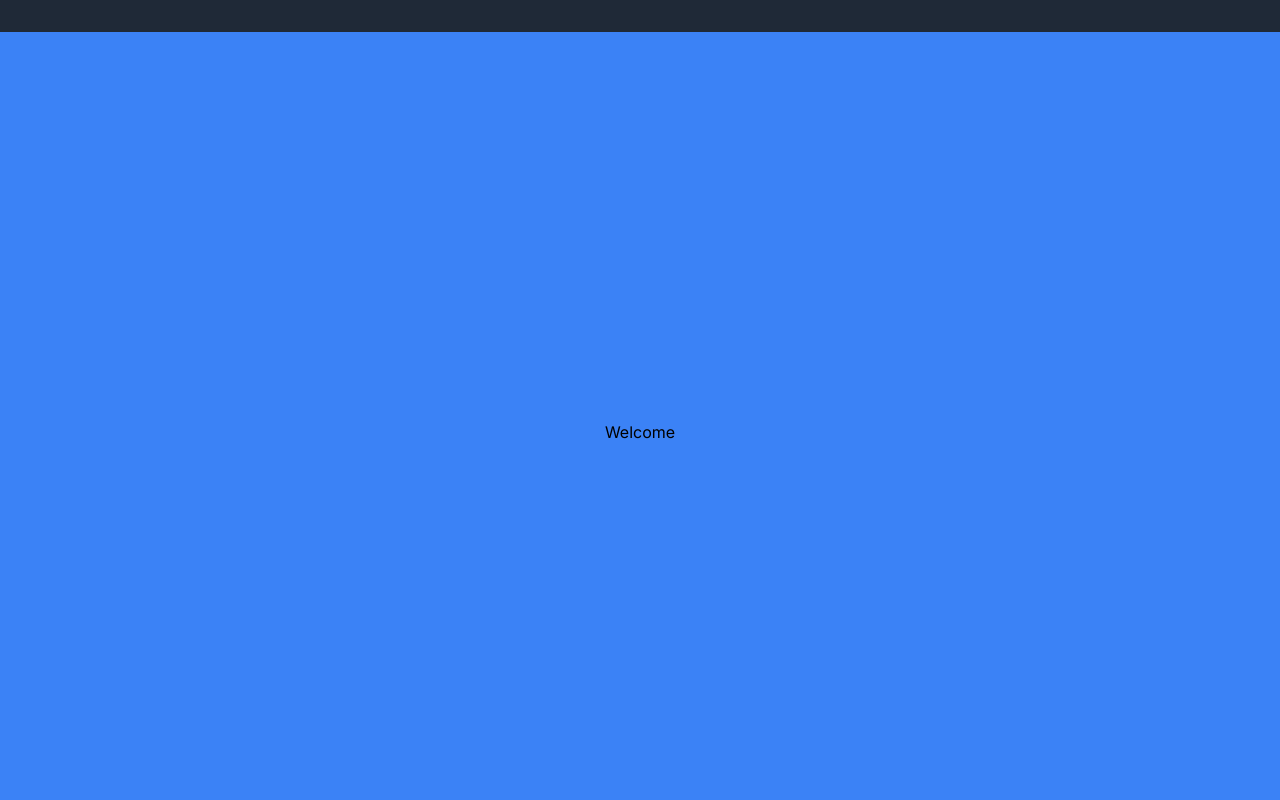
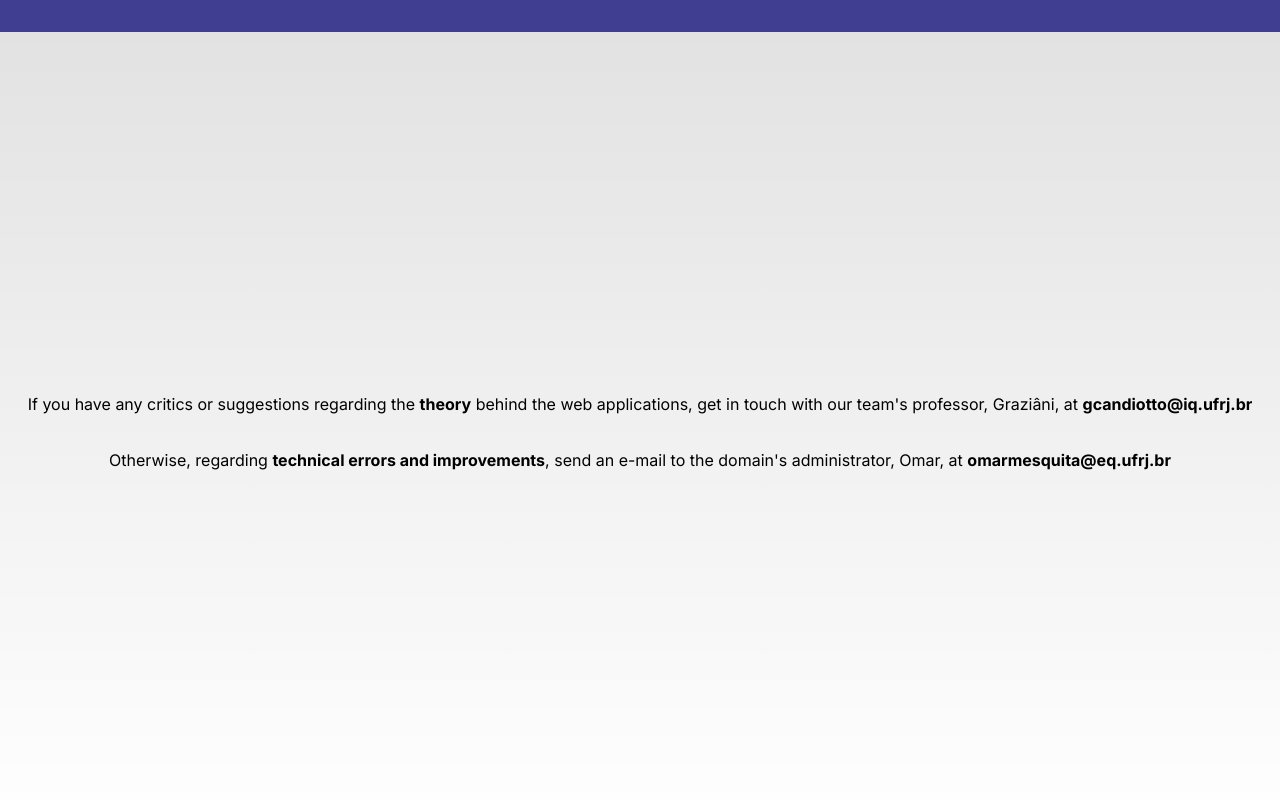
Before and after one commit to NanoCalc/nanocalc-oss, a Next.js app in the folder frontend/: page / in a window 1280 px wide. Shown: the top 800 px of the page. Built offline with nearby package versions, Linux system fonts and the light colour scheme.

Commit message:
feat: :sparkles: add animated text, projects colors and home text

```diff
--- a/frontend/app/components/Navbar.tsx
+++ b/frontend/app/components/Navbar.tsx
@@ -27,7 +27,7 @@ export default function Navbar() {
     }
 
     return (
-        <nav ref={navbarRef} className="navbar bg-gray-800 text-white p-4">
+        <nav ref={navbarRef} className="navbar bg-nanocalc-blue text-white p-4">
             <div className="flex justify-between items-center">
                 {/*<div className="text-xl">NanoCalc</div>*/}
                 <div className="md:hidden toggle-button" onClick={handleToggle}>
--- a/frontend/app/globals.css
+++ b/frontend/app/globals.css
@@ -4,17 +4,18 @@
 
 :root {
   --foreground-rgb: 0, 0, 0;
-  --background-start-rgb: 214, 219, 220;
+  --background-start-rgb: 225, 225, 225;
   --background-end-rgb: 255, 255, 255;
 }
 
 @media (prefers-color-scheme: dark) {
   :root {
     --foreground-rgb: 255, 255, 255;
-    --background-start-rgb: 0, 0, 0;
+    --background-start-rgb: 25, 25, 25;
     --background-end-rgb: 0, 0, 0;
   }
 }
+
 
 html {
   scroll-behavior: smooth;
@@ -44,5 +45,5 @@ body {
 }
 
 .collapsible.open {
-  max-height: 500px; /* Adjust based on content */
+  max-height: 500px;
 }
--- a/frontend/app/page.tsx
+++ b/frontend/app/page.tsx
@@ -1,14 +1,18 @@
-import Image from "next/image";
+import Link from 'next/link';
 
 export default function Home() {
   return (
     <main className="flex min-h-screen flex-col items-center justify-between">
-     <section className="bg-blue-500 w-full h-screen flex items-center justify-center">
-          <h2>Welcome</h2>
-        </section>
-       <section className="bg-green-500 w-full h-screen flex items-center justify-center">
-          <h2>Open source notice</h2>
-        </section>
+      <section className="w-full h-screen flex flex-col items-center justify-center">
+        <h2 className="p-4 animate-slideIn text-justify">
+          If you have any critics or suggestions regarding the <b>theory</b> behind the web applications,
+          get in touch with our team's professor, Graziâni, at <b><Link href="mailto:gcandiotto@iq.ufrj.br">gcandiotto@iq.ufrj.br</Link></b>
+        </h2>
+        <h2 className="p-4 animate-slideIn text-justify">
+          Otherwise, regarding <b>technical errors and improvements</b>, send an e-mail to the domain's administrator, Omar,
+          at <b><Link href="mailto:omarmesquita@eq.ufrj.br">omarmesquita@eq.ufrj.br</Link></b>
+        </h2>
+      </section>
     </main>
   );
 }
--- a/frontend/tailwind.config.ts
+++ b/frontend/tailwind.config.ts
@@ -8,13 +8,31 @@ const config: Config = {
   ],
   theme: {
     extend: {
+      colors: {
+	      "nanocalc-blue": "#403E90"
+      },
       backgroundImage: {
         "gradient-radial": "radial-gradient(var(--tw-gradient-stops))",
         "gradient-conic":
           "conic-gradient(from 180deg at 50% 50%, var(--tw-gradient-stops))",
       },
+      animation: {
+        fadeIn: 'fadeIn 1s ease-in-out',
+        slideIn: 'slideIn 1s ease-in-out',
+      },
+      keyframes: {
+        fadeIn: {
+          '0%': { opacity: 0 },
+          '100%': { opacity: 1 },
+        },
+        slideIn: {
+          '0%': { transform: 'translateY(-20px)', opacity: 0 },
+          '100%': { transform: 'translateY(0)', opacity: 1 },
+        },
+      },
     },
   },
   plugins: [],
 };
+
 export default config;
```
Also changed, not shown: frontend/package.json (+5 -4 lines), 1 other file (tests, documents, lock files or other folders).
